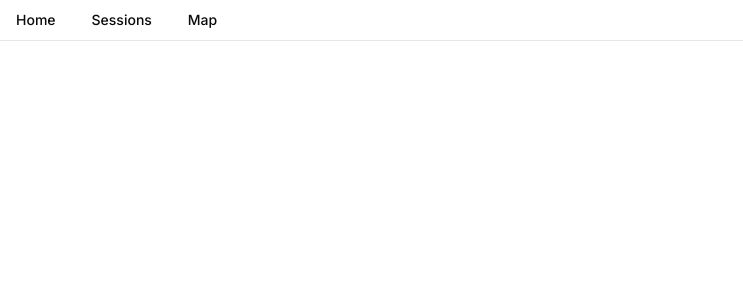
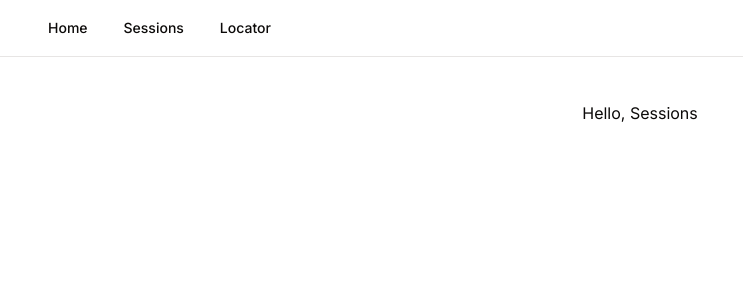
Before and after one commit to ericpark123/amrap, a Next.js app: page /sessions in a window 1280 px wide. Shown: the top 300 px of the page, without its empty margins (0-743 px from the left). Built offline with nearby package versions, Linux system fonts and the light colour scheme.

Commit message:
Tweaked Navbar and page layouts

```diff
--- a/app/(auth)/layout.tsx
+++ b/app/(auth)/layout.tsx
@@ -4,7 +4,7 @@ const AuthLayout = ({
     children: React.ReactNode;
 }) => {
     return (
-        <div className = "flex-auto content-center justify-center;">
+        <div className = "flex place-content-center">
             {children}
         </div>
     );
--- a/app/(home)/layout.tsx
+++ b/app/(home)/layout.tsx
@@ -1,5 +1,6 @@
 "use client"
 
+import { UserButton } from "@clerk/nextjs";
 import {
     NavigationMenu,
     NavigationMenuIndicator,
@@ -16,8 +17,11 @@ const HomeLayout = ({
     children: React.ReactNode;
 }) => {
     return (
-        <nav className="bg-white dark:bg-gray-900 fixed w-full z-20 top-0 left-0 border-b border-gray-200 dark:border-gray-600">
-          <div className = "flex-auto content-center justify-center">
+        <div className ="relative flex min-h-screen flex-col">
+          <header className ="supports-backdrop-blur:bg-background/60 sticky top-0 z-50 w-full border-b bg-background/95 backdrop-blur">
+            <div className ="container flex h-14 items-center">
+              <div className ="mr-4 hidden md:flex">
+                <nav className= "flex items-center space-x-6 text-sm font-medium">
                   <NavigationMenu>
                       <NavigationMenuList>
                       <NavigationMenuItem>
@@ -35,17 +39,26 @@ const HomeLayout = ({
                           </Link>
                         </NavigationMenuItem>
                         <NavigationMenuItem>
-                      <Link href="/map" legacyBehavior passHref>
+                          <Link href="/locator" legacyBehavior passHref>
                             <NavigationMenuLink className={navigationMenuTriggerStyle()}>
-                          Map
+                              Locator
                             </NavigationMenuLink>
                           </Link>
                         </NavigationMenuItem>
                         <NavigationMenuIndicator className="NavigationMenuIndicator" />
                       </NavigationMenuList>
                     </NavigationMenu>
+                  </nav>
                 </div>
-          </nav>
+              <div className ="flex flex-1 items-center justify-between space-x-2 md:justify-end">
+                <UserButton afterSignOutUrl="/"/>
+              </div>
+            </div>
+          </header>
+          <div className = "flex justify-center mt-11">
+            {children}
+          </div>
+        </div>
     );
 }
 
--- a/app/layout.tsx
+++ b/app/layout.tsx
@@ -19,13 +19,7 @@ export default function RootLayout({
     <ClerkProvider>
         <html lang="en">
           <body className={inter.className}>
-            <main className="container mx-auto" >
-              <div className="flex items-start justify-center min-h-screen mt-0">
-                <div className="mt-0">
-                  {children}
-                </div>
-              </div>
-            </main>
+              {children}
           </body>
         </html>
     </ClerkProvider>
```
Lines whose indentation alone changed are shown as unchanged.
